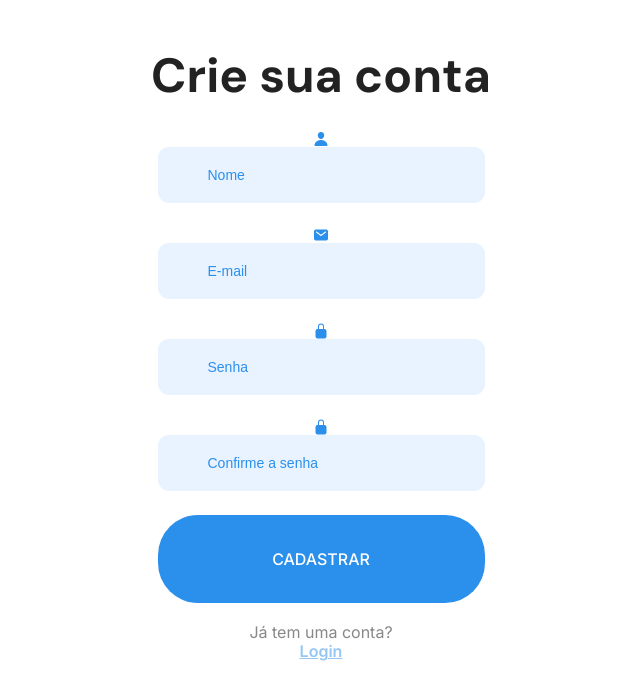
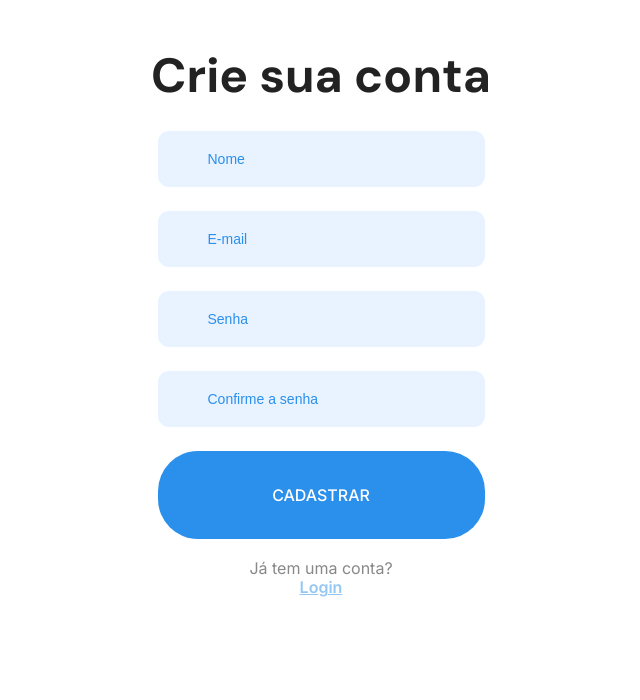
Before and after one commit to beldmoreira/projeto14_boot-store_front, a React (Create React App) app: page /signup in a window 1280 px wide. Shown: the top 700 px of the page, without its empty margins (319-959 px from the left). Built offline with nearby package versions, Linux system fonts and the light colour scheme.

Commit message:
Last style changes regarding register page

```diff
--- a/src/pages/SignUpPage/index.jsx
+++ b/src/pages/SignUpPage/index.jsx
@@ -3,8 +3,6 @@ import { useState } from "react";
 import { useNavigate } from "react-router-dom";
 import Form from "../../components/Form";
 import Input from "../../components/Input";
-import { IoLockClosed, IoPerson, IoMail } from "react-icons/io5";
-
 import BlueButton from "../../components/BlueButton";
 import axios from "axios";
 
@@ -39,7 +37,7 @@ function SignUpPage() {
       <>
         <Span>Crie sua conta</Span>
         <Form>
-          <IoPerson color="#2B8FEB"/>
+
           <Input
             type="text"
             value={name}
@@ -47,7 +45,6 @@ function SignUpPage() {
             onChange={(e) => setName(e.target.value)}
           />
 
-          <IoMail color="#2B8FEB"/>
           <Input
             type="text"
             value={email}
@@ -55,7 +52,7 @@ function SignUpPage() {
             onChange={(e) => setEmail(e.target.value)}
           />
 
-          <IoLockClosed color="#2B8FEB"/>
+
 
           <Input
             type="text"
@@ -64,7 +61,6 @@ function SignUpPage() {
             onChange={(e) => setPassword(e.target.value)}
           />
 
-          <IoLockClosed color="#2B8FEB"/>
           <Input
             type="text"
             value={confirmPassword}
```
Also changed, not shown: src/pages/Register/index.jsx (deleted).
